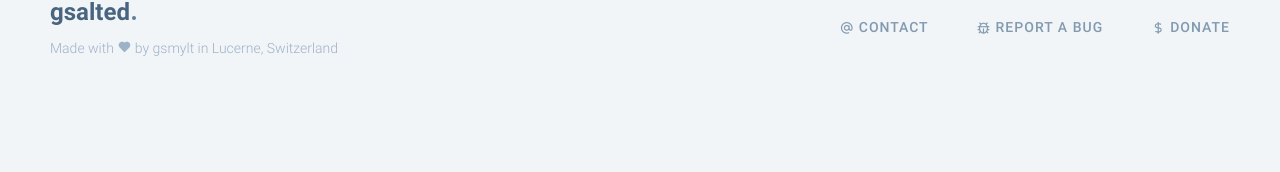
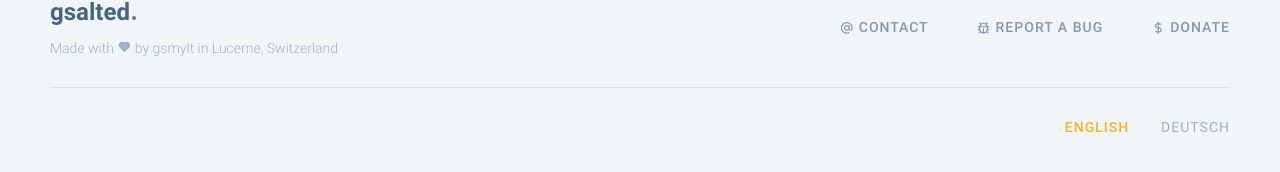
Before and after one commit to gsmylt/gsalted, a Vue app: page / in a window 1280 px wide. Shown: the part 1329-1501 px from the top of the page. Before the commit the page ends 1432 px from the top, so only its background shows below. Built offline with nearby package versions, Linux system fonts and the light colour scheme.

Commit message:
Implement basic language switcher

```diff
--- a/src/components/app/AppFooter.vue
+++ b/src/components/app/AppFooter.vue
@@ -26,6 +26,9 @@
           </li>
         </ul>
       </div>
+      <div class="footer__langs">
+        <LangSwitcher />
+      </div>
     </div>
   </footer>
 </template>
@@ -33,9 +36,10 @@
 <script lang="ts">
 import { Vue, Component } from 'vue-property-decorator';
 import AppLogo from './AppLogo.vue';
+import LangSwitcher from '@/components/widgets/LangSwitcher.vue';
 
 @Component({
-  components: { AppLogo },
+  components: { AppLogo, LangSwitcher },
 })
 export default class AppFooter extends Vue {
 }
@@ -65,6 +69,12 @@ export default class AppFooter extends Vue {
   a:hover {
     text-decoration: underline;
   }
+}
+
+.footer__langs {
+  margin-top: space(32);
+  padding-top: space(32);
+  border-top: 1px solid color(neutral, 200);
 }
 
 .heart:hover .bx {
--- /dev/null
+++ b/src/components/widgets/LangSwitcher.vue
@@ -0,0 +1,77 @@
+<template>
+  <div class="switcher">
+    <a
+      v-for="locale in locales"
+      :key="locale.key"
+      @click="switchLang(locale)"
+      :class="{ 'switcher__lang--active': currentLangKey === locale.key }"
+      class="switcher__lang">
+      {{ locale.name }}
+    </a>
+  </div>
+</template>
+
+<script lang="ts">
+import { Vue, Component, Prop } from 'vue-property-decorator';
+import { Action } from './widgets.types';
+import ActionButton from './ActionButton.vue';
+import { locales } from '@/translations';
+import { Locale } from '@/translations/types';
+import { changeLanguage, getCurrentLang } from '@/core/localizer';
+import { scrollToTop } from '@/core/utility';
+import { setTimeout } from 'timers';
+
+@Component({
+  components: { ActionButton },
+})
+export default class LangSwitcher extends Vue {
+
+  /**
+   * The list of locales
+   */
+  private locales: Locale[] = locales;
+
+  /**
+   * The current language.
+   */
+  private currentLangKey: string = 'en';
+
+  public mounted() {
+    this.currentLangKey = getCurrentLang();
+  }
+
+  /**
+   * Switches the active language.
+   */
+  private switchLang(locale: Locale) {
+    changeLanguage(locale.key);
+    this.currentLangKey = getCurrentLang();
+    setTimeout(() => scrollToTop(), 300);
+  }
+}
+</script>
+
+<style lang="scss" scoped>
+.switcher {
+  display: flex;
+  align-items: center;
+  justify-content: flex-end;
+}
+
+.switcher__lang {
+  display: block;
+  color: color(neutral, 300);
+  font-size: font-size(14);
+  letter-spacing: 1px;
+  text-transform: uppercase;
+
+  & + & {
+    margin-left: space(32);
+  }
+
+  &.switcher__lang--active {
+    color: color(secondary, 500);
+    font-weight: font-weight(medium);
+  }
+}
+</style>
--- a/src/core/localizer.ts
+++ b/src/core/localizer.ts
@@ -6,6 +6,11 @@ const STORAGE_KEY = 'lang';
 const DEFAULT_LANG = 'en';
 
 export const initLanguage = () => {
+  const langKey = getCurrentLang();
+  setLangForAllLibs(langKey);
+};
+
+export const getCurrentLang = () => {
   const storedLang = loadFromLocalStorage(STORAGE_KEY);
   const browserLang = navigator.language ? navigator.language.substr(0, 2) : null;
   let langKey = DEFAULT_LANG;
@@ -16,7 +21,7 @@ export const initLanguage = () => {
     langKey = browserLang;
   }
 
-  setLangForAllLibs(langKey);
+  return langKey;
 };
 
 export const changeLanguage = (key: string) => {
--- a/src/core/utility.ts
+++ b/src/core/utility.ts
@@ -11,6 +11,10 @@ export const scrollToElement = (element: HTMLDivElement, padding = 40) => {
   const rect = element.getBoundingClientRect();
   const diff = rect.top - padding;
   scrollToPosition(diff);
+};
+
+export const scrollToTop = () => {
+  scrollToPosition((window.scrollY * -1));
 };
 
 const scrollToPosition = (change: number, duration = 300) => {
--- a/src/translations/english.ts
+++ b/src/translations/english.ts
@@ -163,6 +163,5 @@ export const english: Localization = {
     COPYRIGHT_MADE_WITH: 'Made with ',
     COPYRIGHT_BY: ' by ',
     COPYRIGHT_LOCATION: ' in Lucerne, Switzerland',
-
   },
 };
--- a/src/translations/german.ts
+++ b/src/translations/german.ts
@@ -28,8 +28,8 @@ export const german: Localization = {
   },
 
   HERO: {
-    TITLE: 'Versende Geheimnisse einfach und sicher.',
-    TITLE_MOBILE: 'Versende Geheimnisse einfach und sicher.',
+    TITLE: 'Passwörter einfach und sicher versenden.',
+    TITLE_MOBILE: 'Passwörter einfach und sicher versenden.',
     TEXT_1: 'Von Zeit zu Zeit musst du ein Passwort oder ein anderes Geheimnis mit jemandem teilen. gsalted hilft dir dabei, dein Geheimnis sicher zu versenden.',
     TEXT_2: 'Wir nutzen client-seitige Verschlüsselung um sicherzustellen, dass niemand ausser dir und deinem Freund das Passwort lesen kann.',
     SHARE: 'Jetzt ausprobieren',
```
